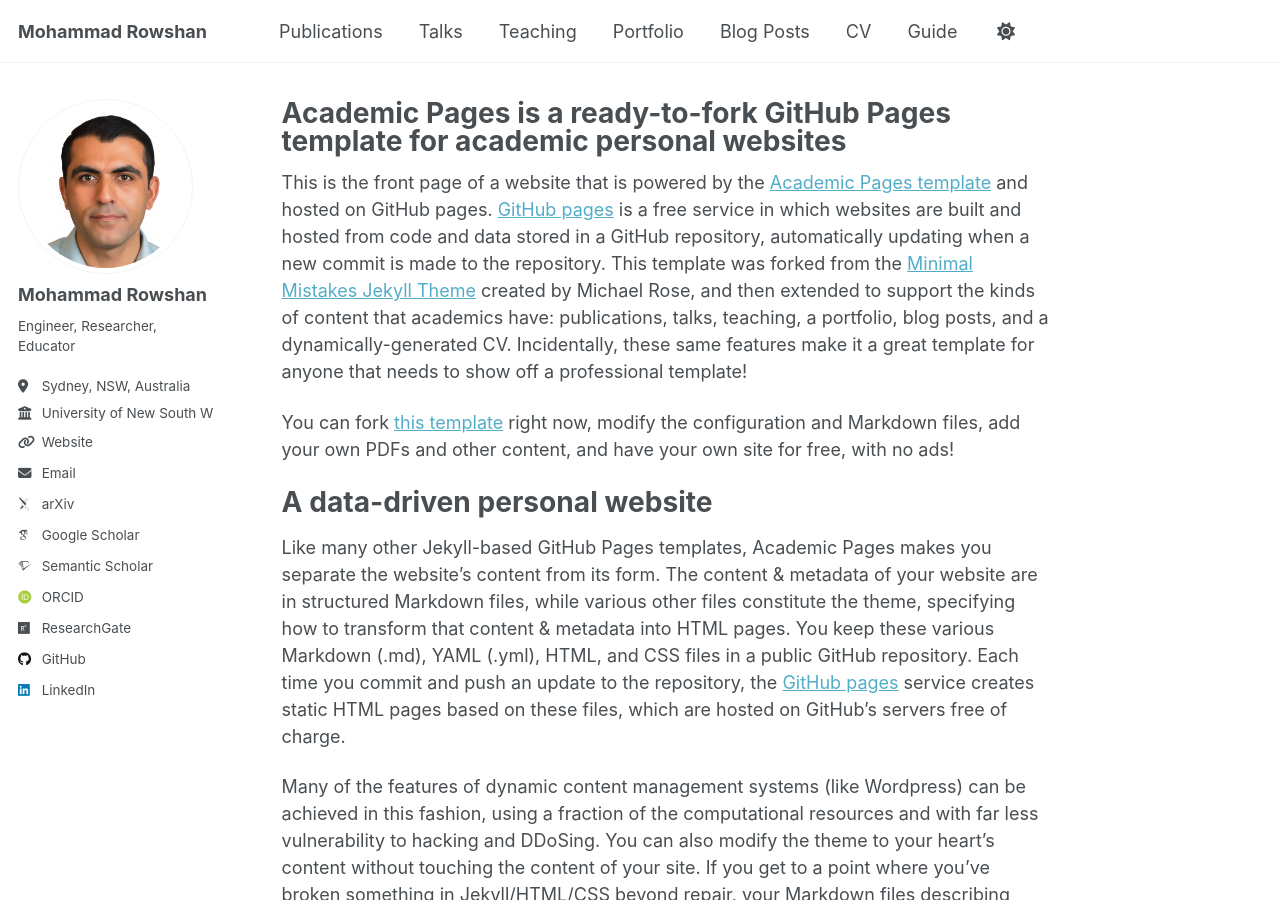
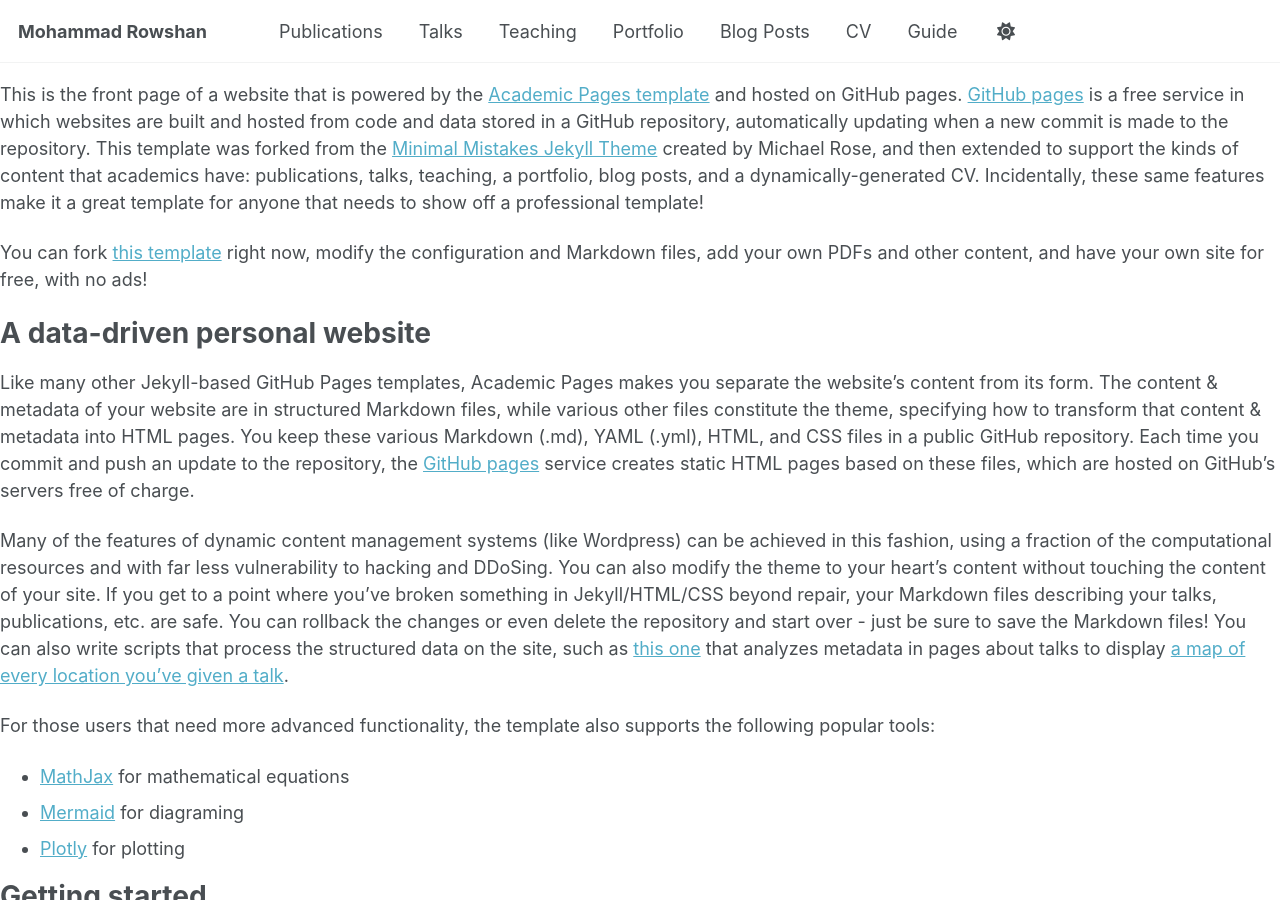
Before and after one commit to mohammad-rowshan/mohammad-rowshan.github.io, a Jekyll site: the page built from _pages/about.md, in a window 1280 px wide and 900 px high. Built offline with Jekyll 4.4.1, drawn with Linux system fonts in a browser that asks for light colours; some web fonts are replaced; our own code applies the rules of GitHub Pages for plain Markdown files; a script that is not in the unit is left out; part of the change alters nothing that is shown.

Commit message:
Update _config.yml

```diff
--- a/_config.yml
+++ b/_config.yml
@@ -224,12 +224,12 @@ collections:
   publications:
     output: true
     permalink: /:collection/:path/
-  portfolio:
-    output: false
-    permalink: /:collection/:path/
-  talks:
-    output: false
-    permalink: /:collection/:path/
+#  portfolio:
+#    output: true
+#    permalink: /:collection/:path/
+#  talks:
+#    output: true
+#    permalink: /:collection/:path/
 
 
 # These settings control how pages and collections are included in the site
@@ -246,12 +246,12 @@ defaults:
       share: true
       related: true
   # _pages
-  - scope:
-      path: ""
-      type: pages
-    values:
-      layout: single
-      author_profile: true
+#  - scope:
+#      path: ""
+#      type: pages
+#    values:
+#      layout: single
+#      author_profile: true
   # _teaching
   - scope:
       path: ""
@@ -271,22 +271,22 @@ defaults:
       share: true
       comments: true
   # _portfolio
-  - scope:
-      path: ""
-      type: portfolio
-    values:
-      layout: single
-      author_profile: true
-      share: true
-      comment: true
+#  - scope:
+#      path: ""
+#      type: portfolio
+#    values:
+#      layout: single
+#      author_profile: true
+#      share: true
+#      comment: true
   # _talks
-  - scope:
-      path: ""
-      type: talks
-    values:
-      layout: talk
-      author_profile: true
-      share: true
+#  - scope:
+#      path: ""
+#      type: talks
+#    values:
+#      layout: talk
+#      author_profile: true
+#      share: true
 
 
 # Sass/SCSS
```
